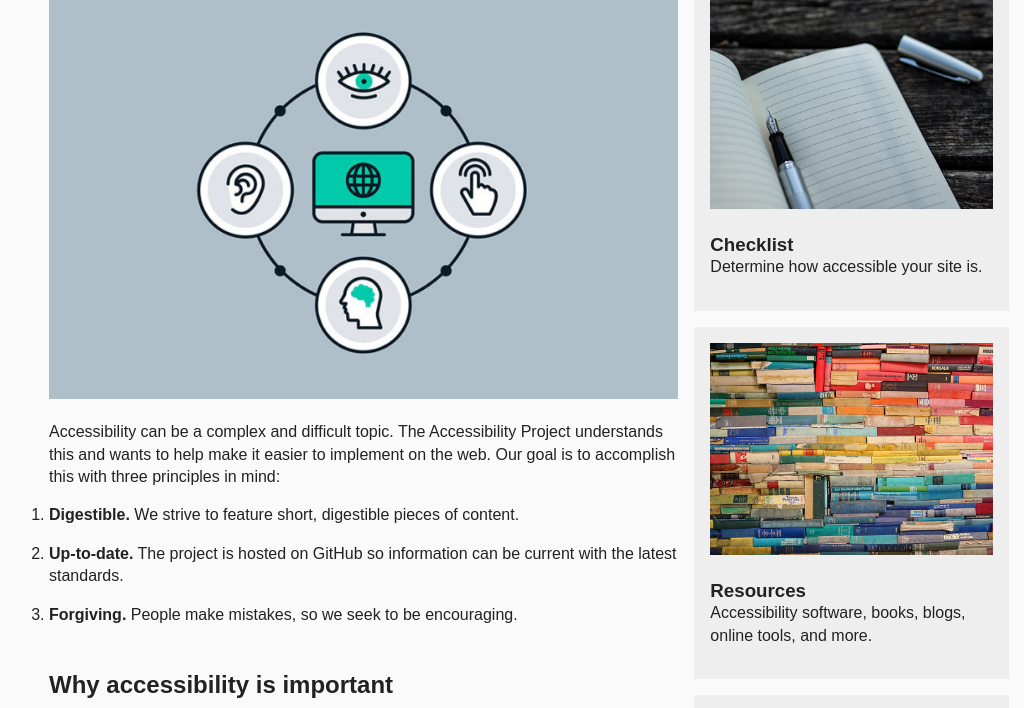
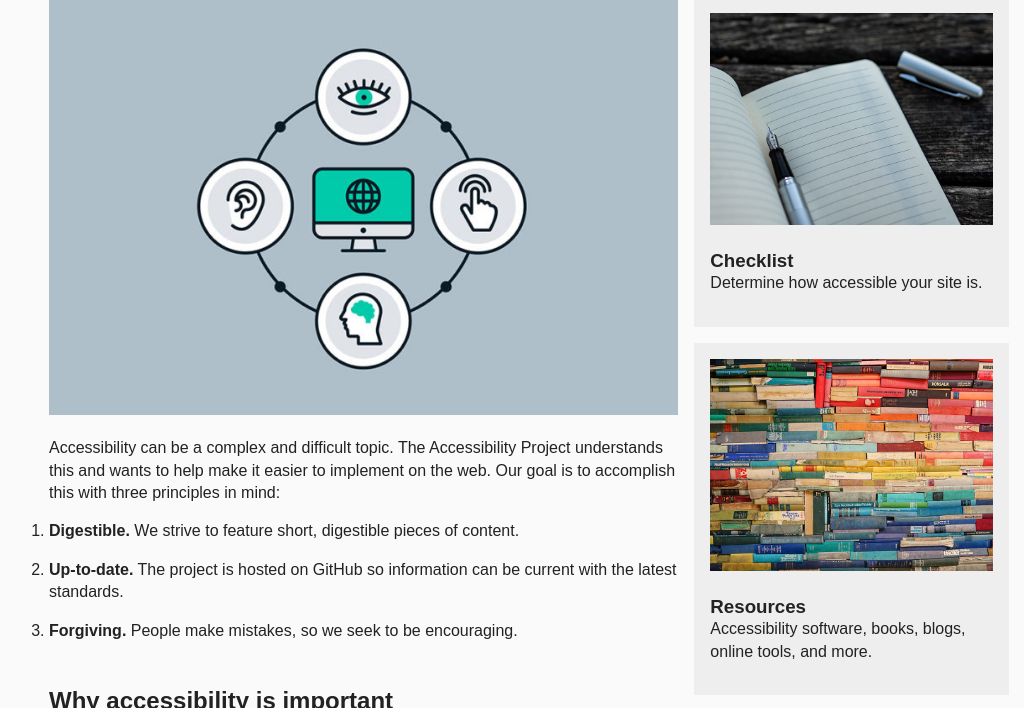
Before and after one commit to meconnol/meconnol.github.io, a plain HTML site: page grc339/flexbox-basic-layout/index.html in a window 1280 px wide. Shown: the part 135-843 px from the top of the page, without its empty margins (111-1135 px from the left). Drawn offline with Linux system fonts and the light colour scheme.

Commit message:
Update flexbox.css

```diff
--- a/grc339/flexbox-basic-layout/flexbox.css
+++ b/grc339/flexbox-basic-layout/flexbox.css
@@ -13,7 +13,7 @@ div.container {
         flex-wrap: wrap;
         max-width: 60em;
         margin: 1em;
-        padding 1em;
+        padding: 1em;
 }
 
 header {
@@ -21,12 +21,12 @@ header {
 }
 
 article {
-    flex: 2 0 28em ;
+    flex: 2 0 24em ;
     margin-right: 1em;
 }
 
 aside {
-    flex: 1 0 14em ;
+    flex: 1 0 12em ;
 }
 
 footer {
```
